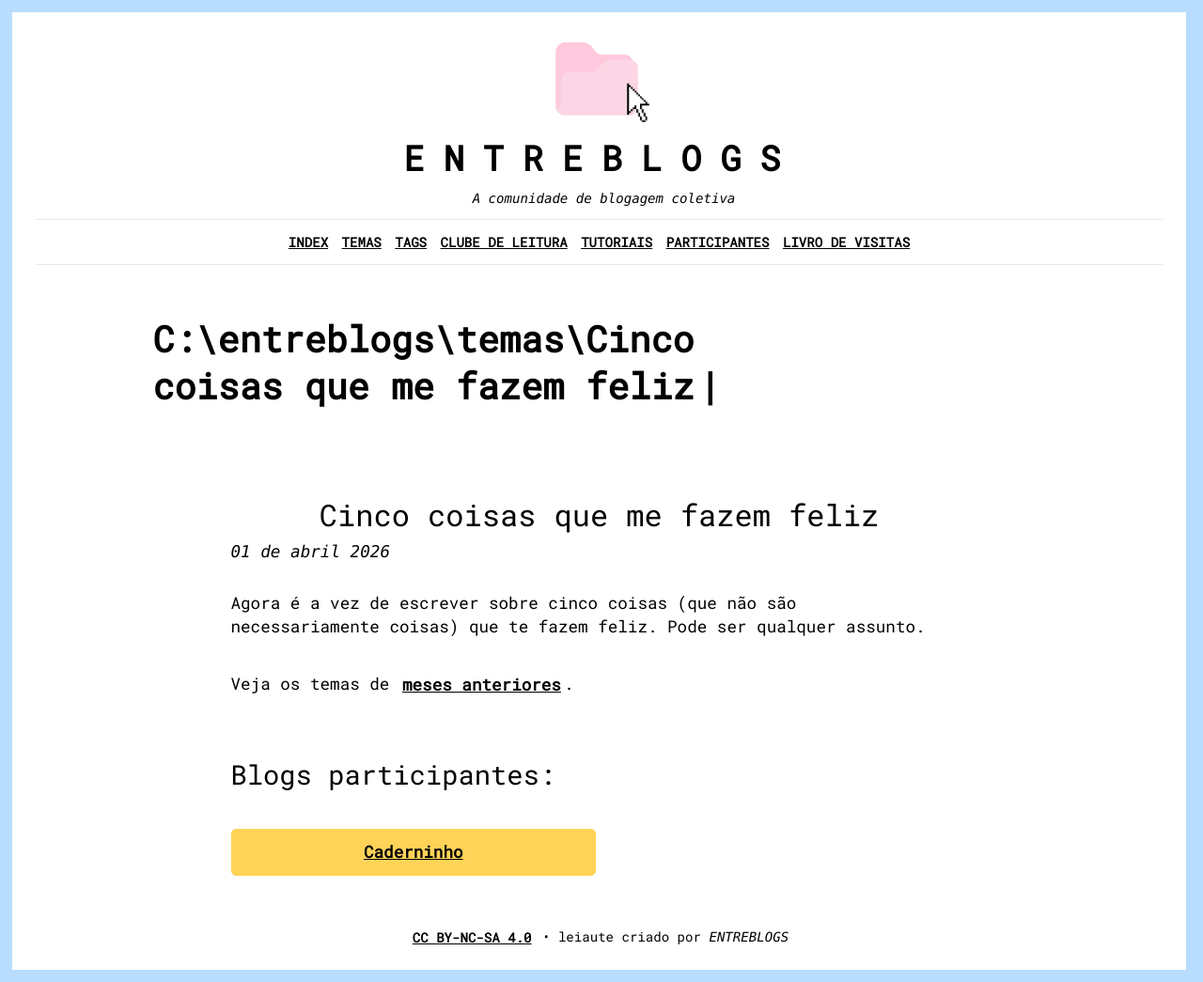
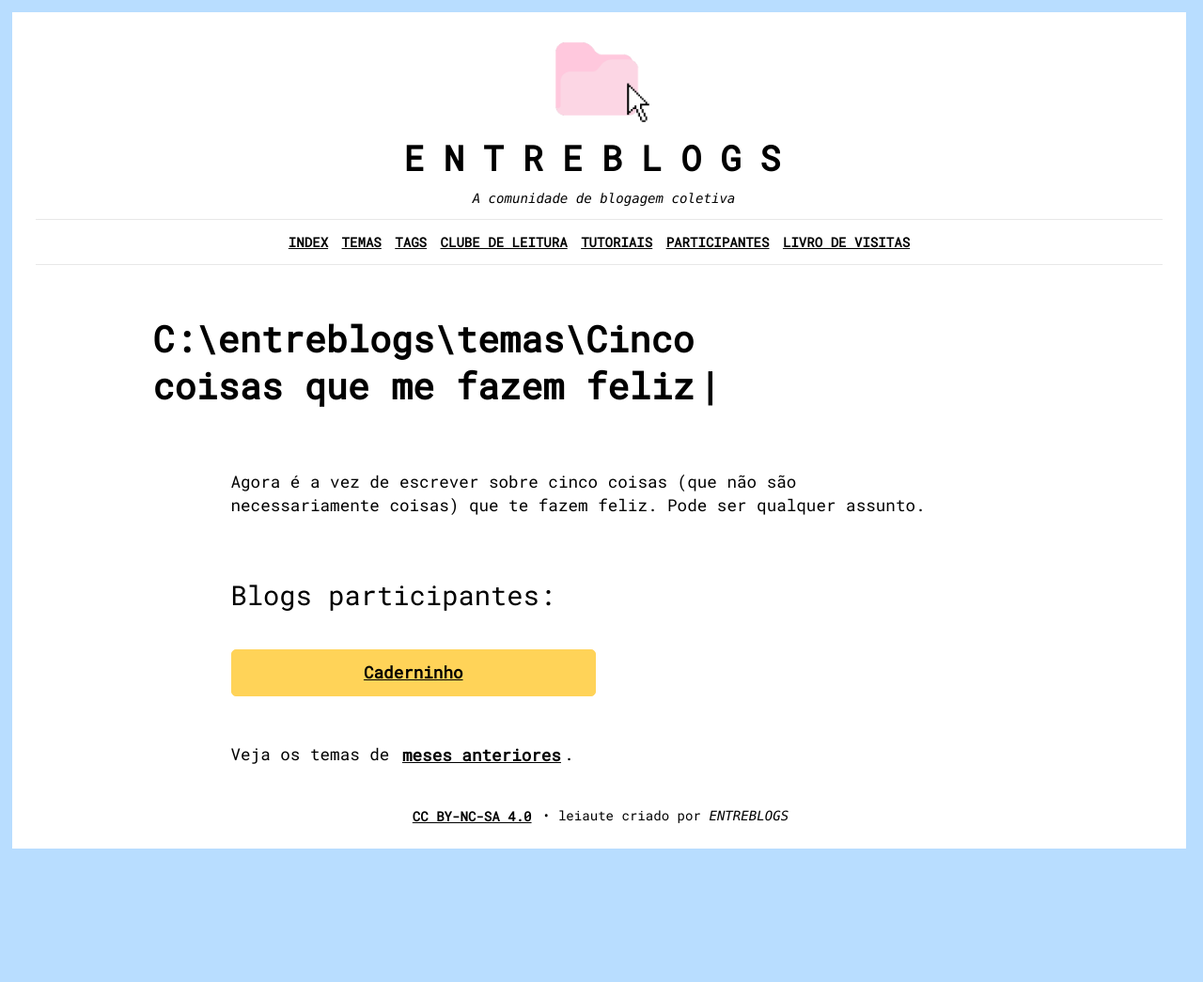
Before and after one commit to bamoretti/entreblogs, a Jekyll site: the page built from auxiliares/temas/cinco-coisas-que-me-fazem-feliz.md, in a window 1280 px wide. Shown: the whole page at 94% size. Built offline with Jekyll 4.4.1, drawn with Linux system fonts in a browser that asks for light colours; comment, search, counter and statistics services are not loaded; after the commit the page ends 916 px from its top, so only the background shows below that.

Commit message:
remover titulo

```diff
--- a/_layouts/projeto.html
+++ b/_layouts/projeto.html
@@ -7,7 +7,6 @@
   </section>
 
 <main>
-<h3>{{ page.title }}</h3>
        {{ content }}
 </main>
 
--- a/auxiliares/temas/cinco-coisas-que-me-fazem-feliz.md
+++ b/auxiliares/temas/cinco-coisas-que-me-fazem-feliz.md
@@ -5,10 +5,8 @@
 description: Tema de Abril/2026.
 permalink: /temas/cinco-coisas-que-me-fazem-feliz/
 ---
-<time>01 de abril 2026</time>
+
 Agora é a vez de escrever sobre cinco coisas (que não são necessariamente coisas) que te fazem feliz. Pode ser qualquer assunto.
-
-Veja os temas de [meses anteriores](/temas).
 
 <h4>Blogs participantes:</h4>
 
```
Also changed, not shown: other parts of auxiliares/temas/cinco-coisas-que-me-fazem-feliz.md (+3 -0 lines).
